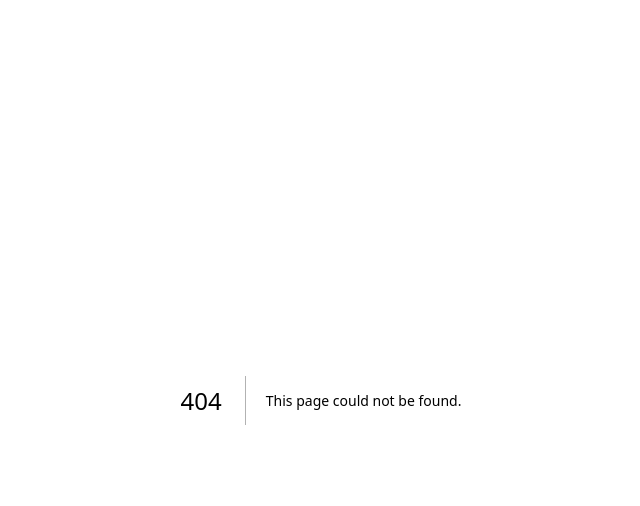
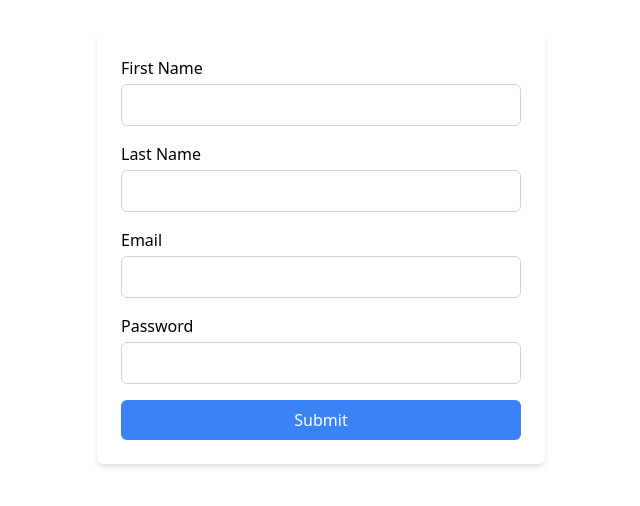
Before and after one commit to Abdalrhman-Almarakeby/furniro-frontend, a Next.js app: page /signup in a window 1280 px wide. Before the commit this address had no page. Shown: the top 506 px of the page, without its empty margins (319-959 px from the left). Built offline with nearby package versions, Linux system fonts and the light colour scheme.

Commit message:
Implement auth.

```diff
--- /dev/null
+++ b/src/app/api/auth/[...nextauth]/route.ts
@@ -0,0 +1,68 @@
+import { NextAuthOptions } from "next-auth";
+import NextAuth from "next-auth/next";
+import Credentials from "next-auth/providers/credentials";
+
+export const authOptions: NextAuthOptions = {
+  providers: [
+    Credentials({
+      name: "Credentials",
+      credentials: {
+        email: {
+          label: "Email",
+          type: "email",
+          placeholder: "Enter your email",
+        },
+        password: {
+          label: "Password",
+          type: "password",
+          placeholder: "Enter a strong Password",
+        },
+      },
+      async authorize(credentials) {
+        if (!credentials?.email || !credentials?.password) return null;
+
+        const { email, password } = credentials;
+
+        const res = await fetch("https://furniro-b92o.onrender.com/auth/login", {
+          method: "POST",
+          body: JSON.stringify({
+            email,
+            password,
+          }),
+          headers: {
+            "Content-type": "application/json",
+          },
+        });
+
+        if (res.status !== 201) {
+          console.log(res);
+          return null;
+        }
+
+        const user = await res.json();
+
+        return user;
+      },
+    }),
+  ],
+  callbacks: {
+    async jwt({ token, user }) {
+      if (user) {
+        return { ...token, ...user };
+      }
+
+      return token;
+    },
+
+    async session({ token, session }) {
+      session.user = token.user;
+      session.tokens = token.tokens;
+
+      return session;
+    },
+  },
+};
+
+const handler = NextAuth(authOptions);
+
+export { handler as GET, handler as POST };
--- a/src/app/layout.tsx
+++ b/src/app/layout.tsx
@@ -1,3 +1,4 @@
+import { Providers } from "@/contexts/providers";
 import "./globals.css";
 
 export default function RootLayout({
@@ -7,7 +8,9 @@ export default function RootLayout({
 }>) {
   return (
     <html lang="en">
-      <body>{children}</body>
+      <body>
+        <Providers>{children}</Providers>
+      </body>
     </html>
   );
 }
--- a/src/app/page.tsx
+++ b/src/app/page.tsx
@@ -1,3 +1,31 @@
+"use client";
+
+import { useSession } from "next-auth/react";
+import Link from "next/link";
+
 export default function Home() {
-  return "Hello World";
+  const { data: session, status } = useSession();
+
+  if (status === "loading") {
+    return <p>Loading...</p>;
+  }
+
+  if (session && session.user) {
+    return (
+      <>
+        <p>{session.user.displayName}</p>
+        <Link href={"/api/auth/signout"}>Sing out</Link>
+        <br />
+        <Link href={"/profile"}>Profile</Link>
+      </>
+    );
+  }
+
+  return (
+    <>
+      <Link href={"/api/auth/signin"}>Sing in</Link>
+      <br />
+      <Link href={"/signup"}>Sing up</Link>
+    </>
+  );
 }
--- /dev/null
+++ b/src/app/profile/btn.tsx
@@ -0,0 +1,33 @@
+"use client";
+
+import { useSession } from "next-auth/react";
+
+export function Btn({ id }: { id: string }) {
+  const { data: session } = useSession();
+
+  if (!session) {
+    return "2sdg";
+  }
+
+  async function updateName() {
+    if (!session) {
+      return "1";
+    }
+    const res = await fetch(`https://furniro-b92o.onrender.com/users/${id}`, {
+      method: "PATCH",
+      body: JSON.stringify({
+        displayName: "YYYY",
+      }),
+      headers: {
+        "Content-type": "application/json",
+        authorization: `Bearer ${session.tokens.accessToken}`,
+      },
+    });
+
+    const data = await res.json();
+
+    console.log(data);
+  }
+
+  return <button onClick={updateName}>Update Name</button>;
+}
--- /dev/null
+++ b/src/app/profile/page.tsx
@@ -0,0 +1,26 @@
+import { getServerSession } from "next-auth";
+import { authOptions } from "../api/auth/[...nextauth]/route";
+import { Btn } from "./btn";
+
+export default async function Page() {
+  const session = await getServerSession(authOptions);
+
+  if (!session) {
+    return "2";
+  }
+
+  const { profileImage, displayName, firstName, lastName, email, id } = session.user;
+
+  // Azfluyfljhgljglkjglkjhg
+  return (
+    <div>
+      <img src={profileImage} alt="" />
+      <p>Display Name: {displayName}</p>
+      <p>First Name: {firstName}</p>
+      <p>Last Name: {lastName}</p>
+      <p>Email: {email}</p>
+      <p>ID: {id}</p>
+      <Btn id={id} />
+    </div>
+  );
+}
--- /dev/null
+++ b/src/app/signup/page.tsx
@@ -0,0 +1,97 @@
+"use client";
+
+import { useRef } from "react";
+
+export default function Page() {
+  const firstNameRef = useRef<HTMLInputElement>(null);
+  const lastNameRef = useRef<HTMLInputElement>(null);
+  const emailRef = useRef<HTMLInputElement>(null);
+  const passwordRef = useRef<HTMLInputElement>(null);
+
+  const handleSubmit = async (e: React.FormEvent<HTMLFormElement>) => {
+    e.preventDefault();
+    const firstName = firstNameRef.current?.value;
+    const lastName = lastNameRef.current?.value;
+    const email = emailRef.current?.value;
+    const password = passwordRef.current?.value;
+
+    const res = await fetch("https://furniro-b92o.onrender.com/auth/register", {
+      method: "POST",
+      body: JSON.stringify({
+        firstName,
+        lastName,
+        email,
+        password,
+      }),
+      headers: {
+        "Content-type": "application/json",
+      },
+    });
+
+    const data = await res.json()
+
+    console.log(data);
+  };
+
+  return (
+    <form
+      className="max-w-md mx-auto mt-8 p-6 bg-white rounded-md shadow-md"
+      onSubmit={handleSubmit}
+    >
+      <div className="mb-4">
+        <label htmlFor="firstName" className="block font-medium mb-1">
+          First Name
+        </label>
+        <input
+          type="text"
+          id="firstName"
+          name="firstName"
+          className="w-full border border-gray-300 rounded-md px-3 py-2"
+          ref={firstNameRef}
+        />
+      </div>
+      <div className="mb-4">
+        <label htmlFor="lastName" className="block font-medium mb-1">
+          Last Name
+        </label>
+        <input
+          type="text"
+          id="lastName"
+          name="lastName"
+          className="w-full border border-gray-300 rounded-md px-3 py-2"
+          ref={lastNameRef}
+        />
+      </div>
+      <div className="mb-4">
+        <label htmlFor="email" className="block font-medium mb-1">
+          Email
+        </label>
+        <input
+          type="email"
+          id="email"
+          name="email"
+          className="w-full border border-gray-300 rounded-md px-3 py-2"
+          ref={emailRef}
+        />
+      </div>
+      <div className="mb-4">
+        <label htmlFor="password" className="block font-medium mb-1">
+          Password
+        </label>
+        <input
+          type="password"
+          id="password"
+          name="password"
+          className="w-full border border-gray-300 rounded-md px-3 py-2"
+          ref={passwordRef}
+        />
+      </div>
+      <button
+        type="submit"
+        className="w-full bg-blue-500 text-white py-2 rounded-md hover:bg-blue-600 transition-colors"
+      >
+        Submit
+      </button>
+    </form>
+  );
+}
--- /dev/null
+++ b/src/contexts/providers.tsx
@@ -0,0 +1,12 @@
+"use client";
+
+import { SessionProvider } from "next-auth/react";
+import { ReactNode } from "react";
+
+type ProvidersProps = {
+  children: ReactNode;
+};
+
+export function Providers({ children }: ProvidersProps) {
+  return <SessionProvider>{children}</SessionProvider>;
+}
--- /dev/null
+++ b/src/middleware.ts
@@ -0,0 +1,3 @@
+export { default } from "next-auth/middleware";
+
+export const config = { matcher: ["/profile"] };
--- /dev/null
+++ b/src/types/index.ts
@@ -0,0 +1 @@
+export * from "./user";
```
Also changed, not shown: package.json (+6 -5 lines), src/types/next-auth.d.ts (added, +22 -0 lines), src/types/user.ts (added, +10 -0 lines), 2 other files (tests, documents, lock files or other folders).
